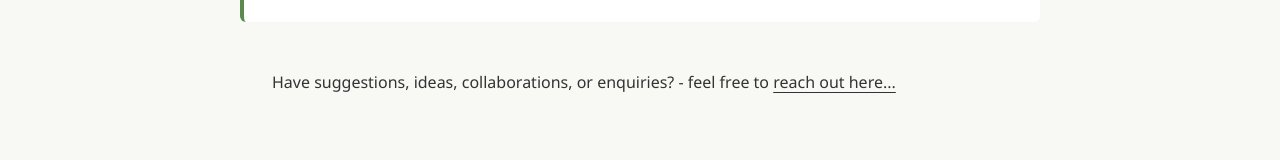
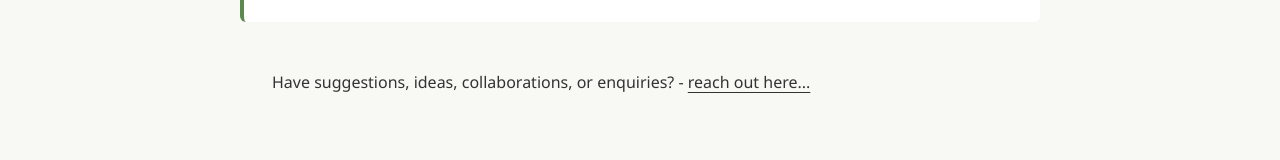
Before and after one commit to nkuk377/bsps, a plain HTML site: page index.html in a window 1280 px wide. Shown: the part 3459-3619 px from the top of the page. Drawn offline with Linux system fonts and the light colour scheme.

Commit message:
Update index.html

```diff
--- a/index.html
+++ b/index.html
@@ -168,7 +168,7 @@
 
 	<section class="section">
 		<link rel="stylesheet" href="layout/poster/poster.css">
-		<p>Have suggestions, ideas, collaborations, or enquiries? - feel free to <a href="#" id="poster-reveal">reach out here...</a>
+		<p>Have suggestions, ideas, collaborations, or enquiries? - <a href="#" id="poster-reveal">reach out here...</a>
 		<script src="layout/poster/poster.js" defer></script>
 	</section>
 
```
